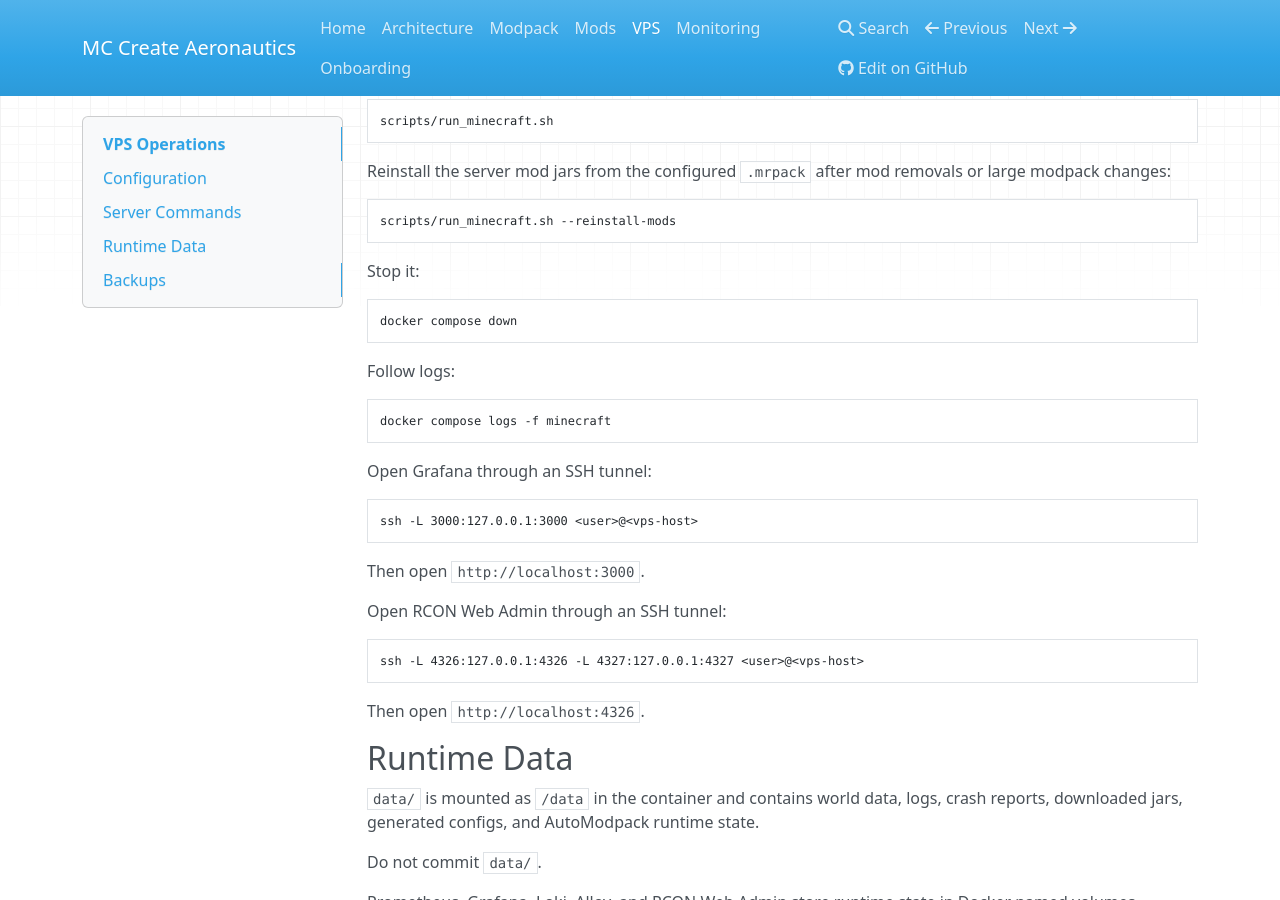
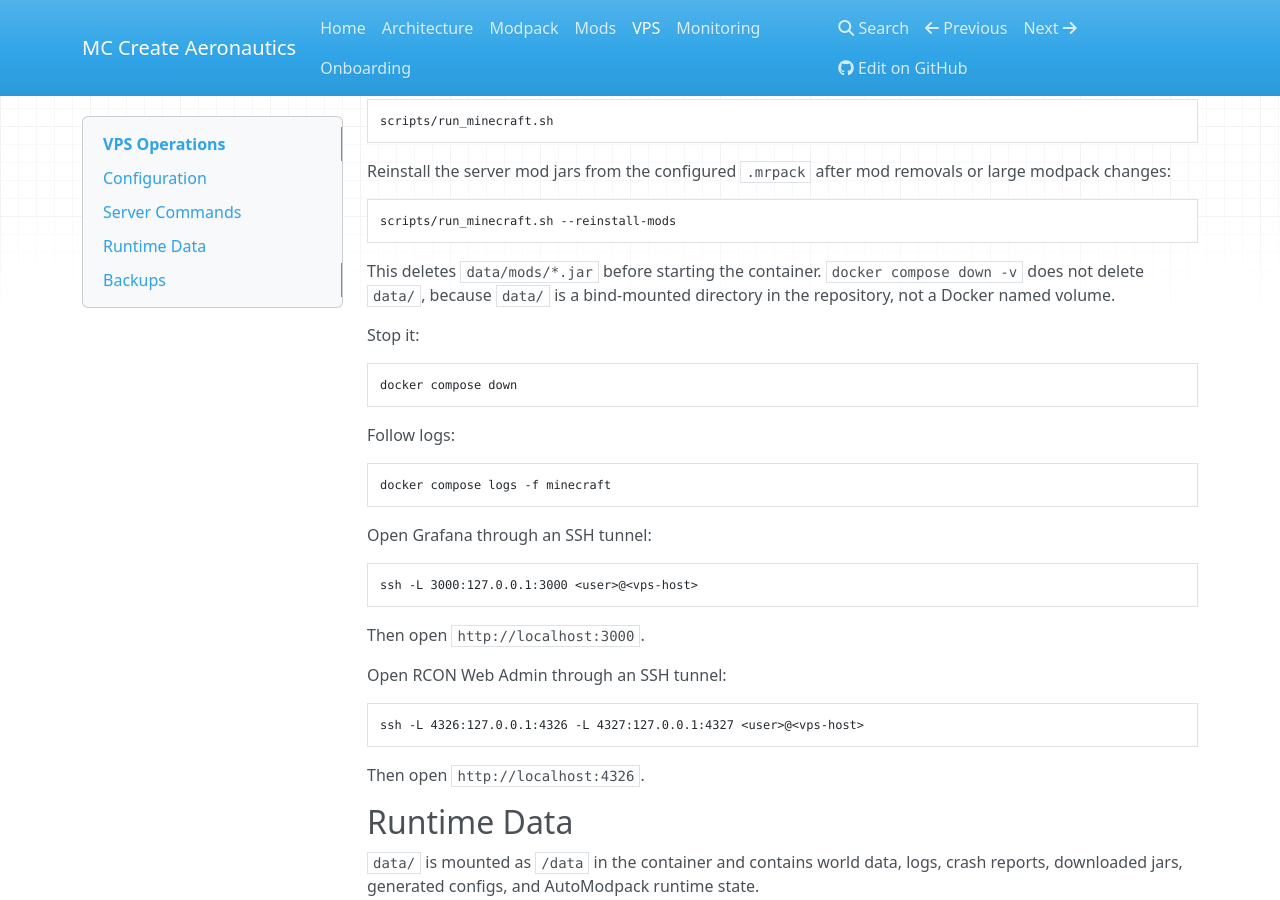
Before and after one commit to AlexCawl/mc-create-aeronautics-modpack, an MkDocs documentation site: the page built from docs/vps.md, in a window 1280 px wide and 900 px high, scrolled down 876 px. Built offline with MkDocs 1.6.1, drawn with Linux system fonts in a browser that asks for light colours; nearby versions of some CDN libraries.

````diff
--- a/compose.yaml
+++ b/compose.yaml
@@ -12,6 +12,7 @@ services:
       ONLINE_MODE: "false"
       MODRINTH_LOADER: "neoforge"
       MODRINTH_MODPACK: "${MODRINTH_MODPACK:?Set MODRINTH_MODPACK to the GitHub Release .mrpack URL}"
+      MODRINTH_FORCE_SYNCHRONIZE: "true"
       MEMORY: "${MC_MEMORY}"
       MOTD: "Create Aeronautics"
       ENABLE_RCON: "true"
--- a/docs/vps.md
+++ b/docs/vps.md
@@ -48,6 +48,8 @@ Reinstall the server mod jars from the configured `.mrpack` after mod removals o
 scripts/run_minecraft.sh --reinstall-mods
 ```
 
+This deletes `data/mods/*.jar` before starting the container. `docker compose down -v` does not delete `data/`, because `data/` is a bind-mounted directory in the repository, not a Docker named volume.
+
 Stop it:
 
 ```sh
````
